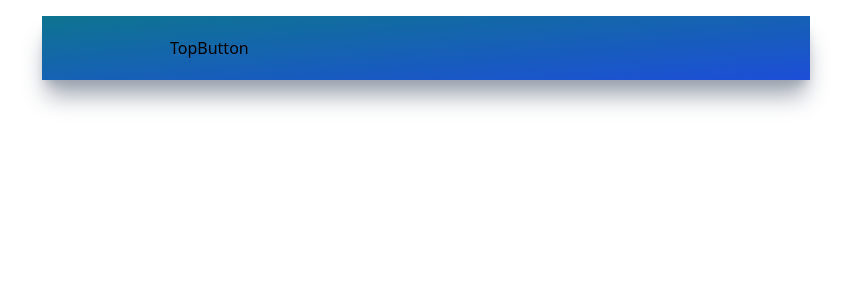
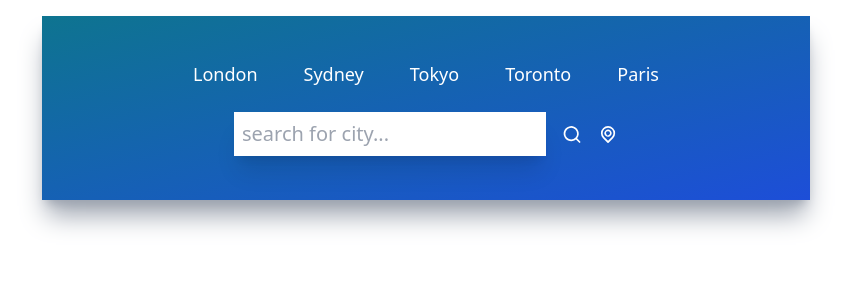
Before and after one commit to Syed997/forecast, a React (Create React App) app: page / in a window 1280 px wide. Shown: the top 300 px of the page, without its empty margins (214-1065 px from the left). Built offline with nearby package versions, Linux system fonts and the light colour scheme.

Commit message:
icons added and the search

```diff
--- a/src/App.js
+++ b/src/App.js
@@ -2,10 +2,12 @@
 import './App.css';
 import UilReact from '@iconscout/react-unicons/icons/uil-react'
 import TopButton from './components/TopButton';
+import Inputs from './components/Inputs';
 function App() {
   return (
     <div className= "mx-auto max-w-screen-md mt-4 py-5 px-32 bg-gradient-to-br from-cyan-700 to to-blue-700 h-fit shadow-xl shadow-gray-400">
       <TopButton/>
+      <Inputs/>
     </div>
   );
 }
--- /dev/null
+++ b/src/components/Inputs.jsx
@@ -0,0 +1,19 @@
+import React from 'react'
+import { UilSearch, UilLocationPoint } from '@iconscout/react-unicons'
+function Inputs() {
+  return (
+      <div className="flex flex-row justify-center my-6">
+          <div className="flex flex-row w-3/4 items-center justify-center space-x-4">
+            <input
+            type="text"
+            placeholder='Search for city...'
+            className="text-xl font-light p-2 w-full shadow-xl focus:outline-none capitalize placeholder:lowercase"
+            />
+            <UilSearch size={25} className="text-white cursor-pointer" />
+              <UilLocationPoint size={25} className="text-white cursor-pointer" />
+        </div>
+    </div>
+  )
+}
+
+export default Inputs
--- a/src/components/TopButton.jsx
+++ b/src/components/TopButton.jsx
@@ -1,11 +1,37 @@
-import React from 'react';
+import React from 'react'
 
-const TopButton = () => {
-    return (
-        <div>
-            TopButton
-        </div>
-    );
-};
+function TopButton() {
+    const cities =[
+        {
+            id: 1,
+            title: 'London'
+        },
+        {
+            id: 2,
+            title: 'Sydney'
+        },
+        {
+            id: 3,
+            title: 'Tokyo'
+        },
+        {
+            id: 4,
+            title: 'Toronto'
+        },
+        {
+            id: 5,
+            title: 'Paris'
+        },
+    ]
+  return (
+      <div className="flex items-center justify-around my-6">
+        {
+            cities.map(city=>(
+                <button key={city.id} className="text-white text-lg font-medium">{city.title}</button>
+            ))
+        }
+    </div>
+  )
+}
 
-export default TopButton;
+export default TopButton
```
